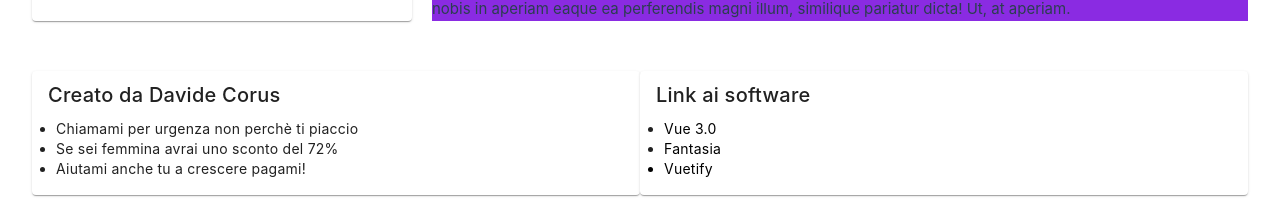
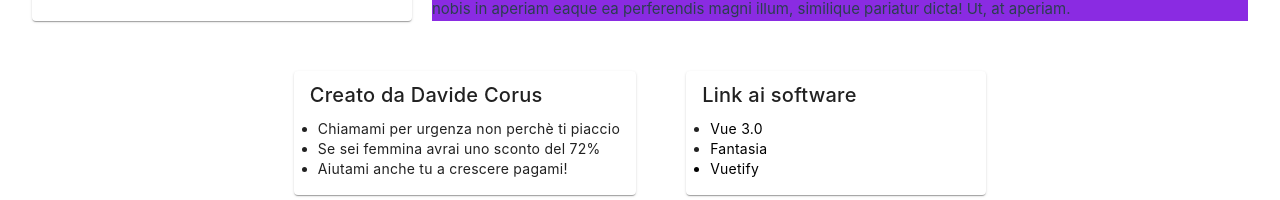
Before and after one commit to capdavide278/Stanza_domo, a Vue app: page / in a window 1280 px wide. Shown: the part 752-952 px from the top of the page. Built offline with nearby package versions, Linux system fonts and the light colour scheme.

Commit message:
Footer grid

```diff
--- a/src/components/Footer.vue
+++ b/src/components/Footer.vue
@@ -1,6 +1,6 @@
 <template>
-    <div style="margin-top: 50px;display: grid;grid-template-columns: 1fr 1fr;">
-        <div>
+    <div style="margin-top: 50px;display: grid;grid-template-columns: auto 300px;justify-content:space-between;justify-content:center;">
+        <div style="margin-right: 50px;">
             <v-card>
                 <v-card-title>
                     Creato da Davide Corus
```
